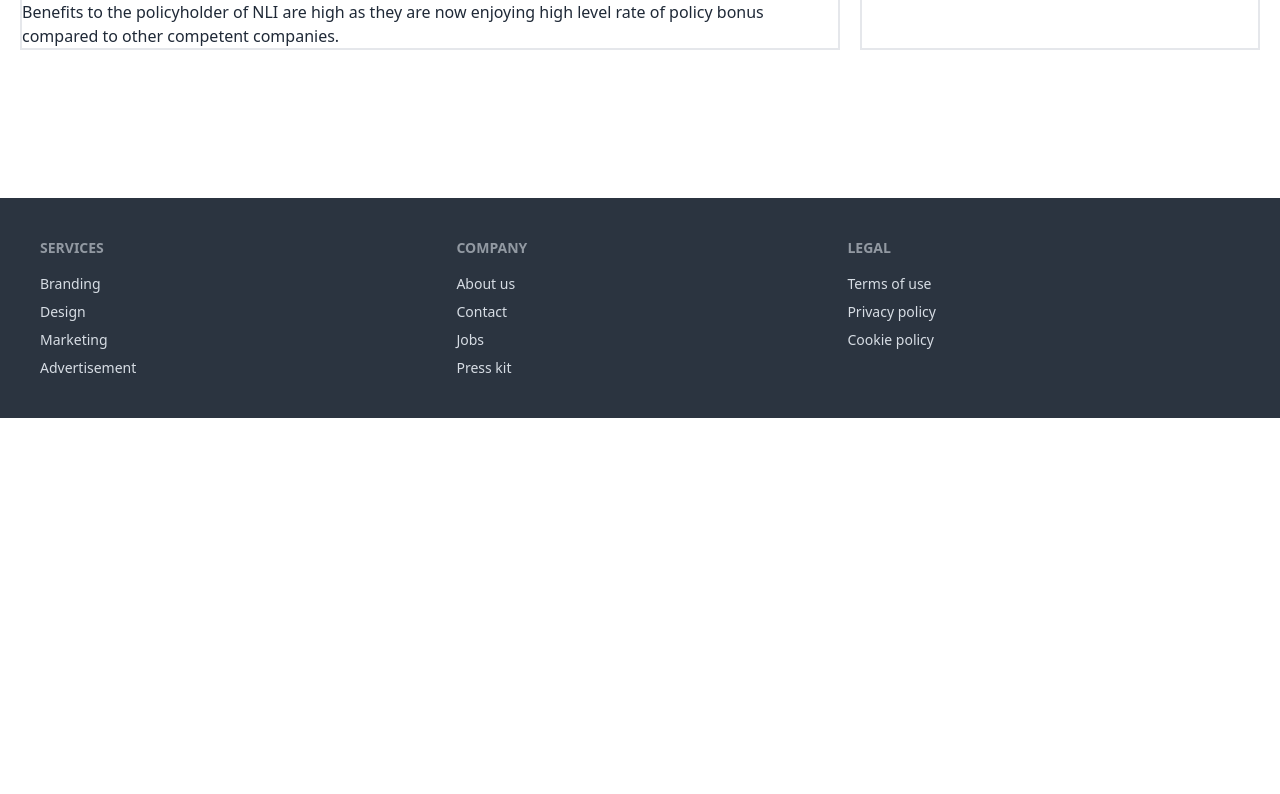
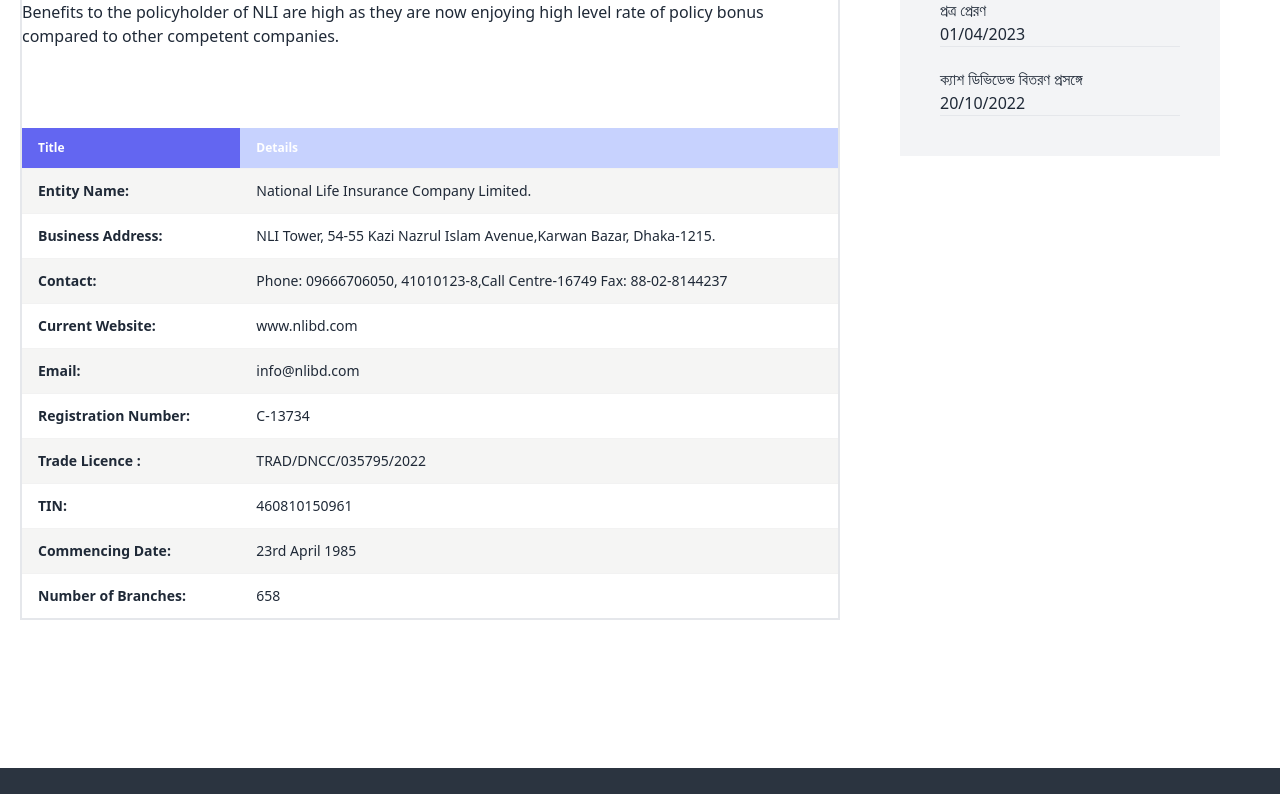
Before and after one commit to safimiazi/life-insurance, a React (Vite) app: page /about in a window 1280 px wide. Shown: the part 1086-1880 px from the top of the page. Before the commit the page ends 1504 px from the top, so only its background shows below. Built offline with nearby package versions, Linux system fonts and the light colour scheme; no server answers.

Commit message:
table data fetching and setup completed

```diff
--- /dev/null
+++ b/public/table.json
@@ -0,0 +1,42 @@
+[
+    {
+      "event": "Entity Name:",
+      "date": "National Life Insurance Company Limited."
+    },
+    {
+      "event": "Business Address:",
+      "date": "NLI Tower, 54-55 Kazi Nazrul Islam Avenue,Karwan Bazar, Dhaka-1215."
+    },
+    {
+      "event": "Contact:",
+      "date": "Phone: 09666706050, 41010123-8,Call Centre-16749  Fax: 88-02-8144237"
+    },
+    {
+      "event": "Current Website:",
+      "date": "www.nlibd.com"
+    },
+    {
+      "event": "Email:",
+      "date": "info@nlibd.com"
+    },
+    {
+      "event": "Registration Number:",
+      "date": "C-13734"
+    },
+    {
+      "event": "Trade Licence :",
+      "date": "TRAD/DNCC/035795/2022"
+    },
+    {
+      "event": "TIN:",
+      "date": "460810150961"
+    },
+    {
+      "event": "Commencing Date:",
+      "date": "23rd April 1985"
+    },
+    {
+      "event": "Number of Branches:",
+      "date": "658"
+    }
+  ]
--- a/src/Pages/About.jsx
+++ b/src/Pages/About.jsx
@@ -1,7 +1,25 @@
+import { useEffect, useState } from "react";
 import about from "../assets/about.jpg"
 import Sidebar from "../Shared/Sidebar";
 const About = () => {
+    const [data, setData] = useState();
 
+    useEffect(() => {
+      fetch("table.json")
+        .then(res => res.json())
+        .then(data => setData(data))
+        .catch(err => console.error(err.message));
+    }, []);
+
+
+    const generateConditionalClass = (index) => {
+        // Your condition logic here
+        if (index % 2 !== 0) {
+          return "bg-white";
+        } else {
+          return "bg-stone-100";
+        }
+      };
     return (
         <div className="grid md:grid-cols-3 grid-cols-1 md:p-5 min-h-screen gap-5">
             <div className="border-2 col-span-2 ">
@@ -40,9 +58,36 @@
                     <p>The company has grown & developed massively and substantially over a period of about 38 years. The company has diversified its products to match customers' needs and preferences. Currently it provides multifarious life assurance products to cater the aspirations & needs as well as religious beliefs of the clients. Benefits to the policyholder of NLI are high as they are now enjoying high level rate of policy bonus compared to other competent companies.</p>
                     <p>The company has grown & developed massively and substantially over a period of about 38 years. The company has diversified its products to match customers' needs and preferences. Currently it provides multifarious life assurance products to cater the aspirations & needs as well as religious beliefs of the clients. Benefits to the policyholder of NLI are high as they are now enjoying high level rate of policy bonus compared to other competent companies.</p>
                 </div>
+                <div className="mt-20">
+                    <div className="overflow-x-auto">
+                        <table className="table">
+                            {/* head */}
+                            <thead>
+                                <tr>
+
+                                    <th className="bg-indigo-500 text-white font-bold">Title</th>
+                                    <th className="bg-indigo-200 text-white font-bold">Details</th>
+
+                                </tr>
+                            </thead>
+                            <tbody>
+                                {/* row 1 */}
+                               {
+                                data?.map((data, inx)=> (
+                                    <tr key={inx} className={generateConditionalClass(inx)}>
+                                    <td className="font-bold">{data.event}</td>
+                                    <td>{data.date}</td>
+                                </tr>
+                                ))
+                               }
+
+                            </tbody>
+                        </table>
+                    </div>
+                </div>
             </div>
-            <div className="border-2 p-10">
-               <Sidebar/>
+            <div className=" p-10 pt-0">
+                <Sidebar />
 
             </div>
         </div>
--- a/src/Shared/Sidebar.jsx
+++ b/src/Shared/Sidebar.jsx
@@ -4,15 +4,16 @@
   const [data, setData] = useState();
 
   useEffect(() => {
-    fetch("/public/latestNews.json")
+    fetch("latestNews.json")
       .then(res => res.json())
       .then(data => setData(data))
       .catch(err => console.error(err.message));
   }, []);
 
   return (
-    <div>
-      <div className="border-2">
+   <div className="bg-gray-100 p-10">
+     <div>
+      <div className="">
         <div className="p-2 bg-violet-900 text-white text-2xl text-center">Latest News</div>
       </div>
       <div>
@@ -26,6 +27,7 @@
         ))}
       </div>
     </div>
+   </div>
   );
 };
 
```
